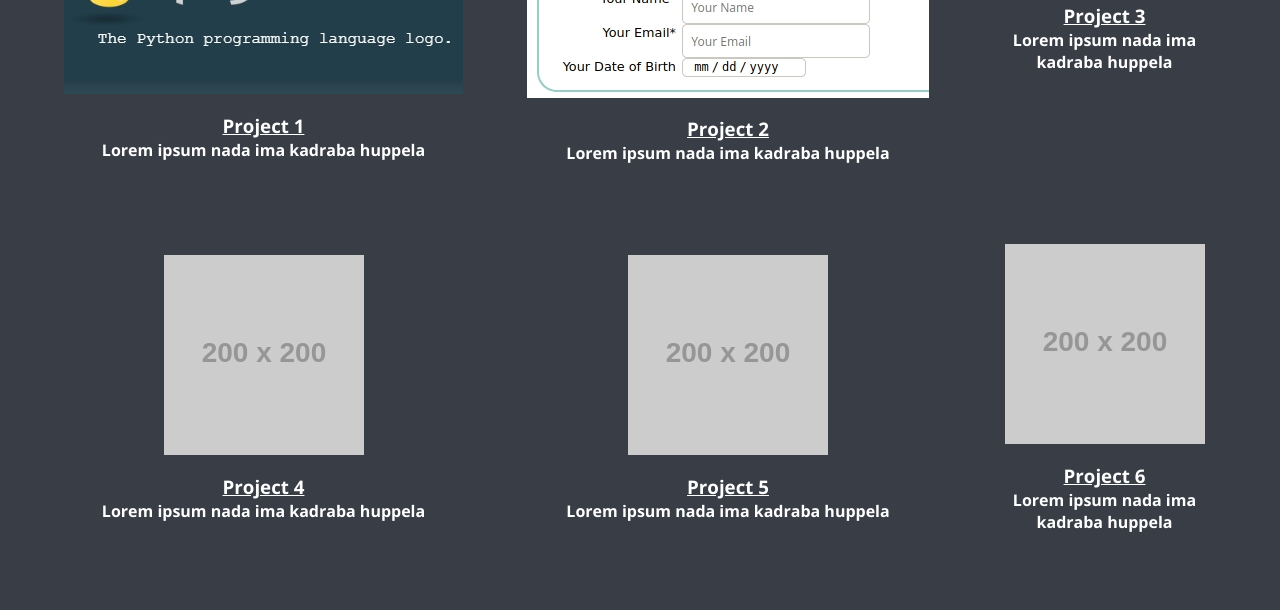
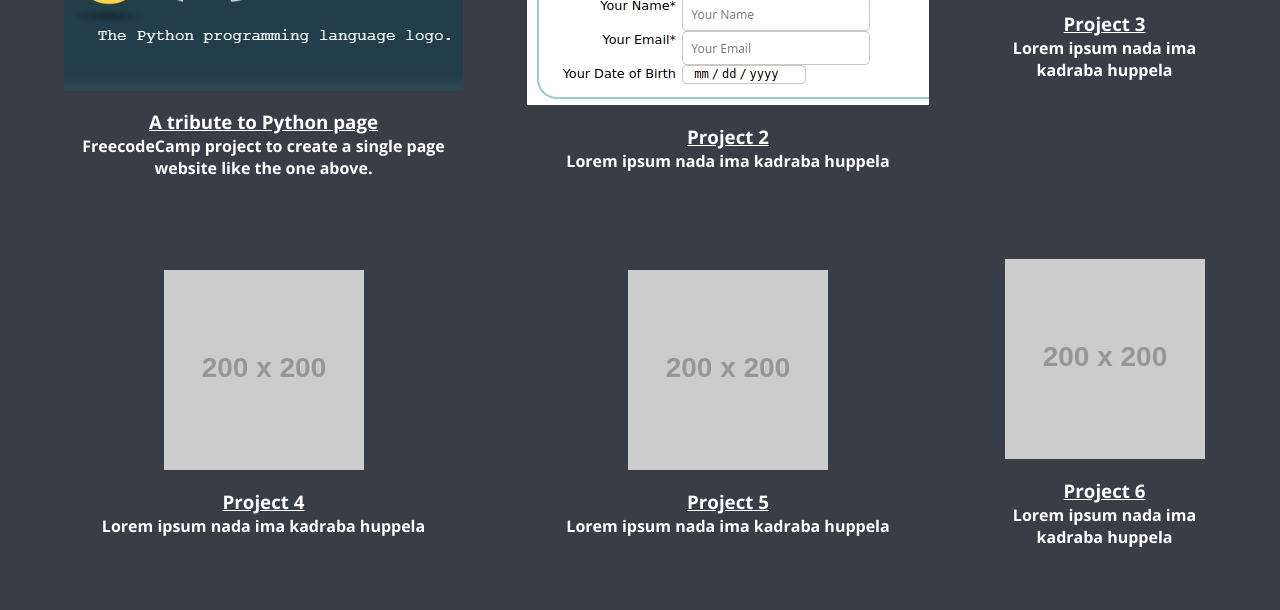
Before and after one commit to Yovvel/yovvel.github.com, a plain HTML site: page index.html in a window 1280 px wide. Shown: the part 2095-2705 px from the top of the page. Drawn offline with nearby package versions, Linux system fonts and the light colour scheme; placeholder pictures from the web are drawn by us.

Commit message:
updated project1

```diff
--- a/index.html
+++ b/index.html
@@ -65,11 +65,11 @@
 			  <div id = "projects-grid">
 					<div id="project1" class="project-tile">
 						<a href="https://codepen.io/Yovvel/full/BvVXLV"><img src="Images/project1.jpg" alt="project 1"></a>
-						<h3>Project 1</h3>
-						<p>Lorem ipsum nada ima kadraba huppela</p>
+						<h3>A tribute to Python page</h3>
+						<p>FreecodeCamp project to create a single page website like the one above.</p>
 					</div>
 					<div id="project2" class="project-tile">
-						<a href="project2.html"><img src="Images/project2.jpg" alt="project 2"></a>
+						<a href="https://codepen.io/Yovvel/full/OrawJr"><img src="Images/project2.jpg" alt="project 2"></a>
 						<h3>Project 2</h3>
 						<p>Lorem ipsum nada ima kadraba huppela</p>
 					</div>
```
